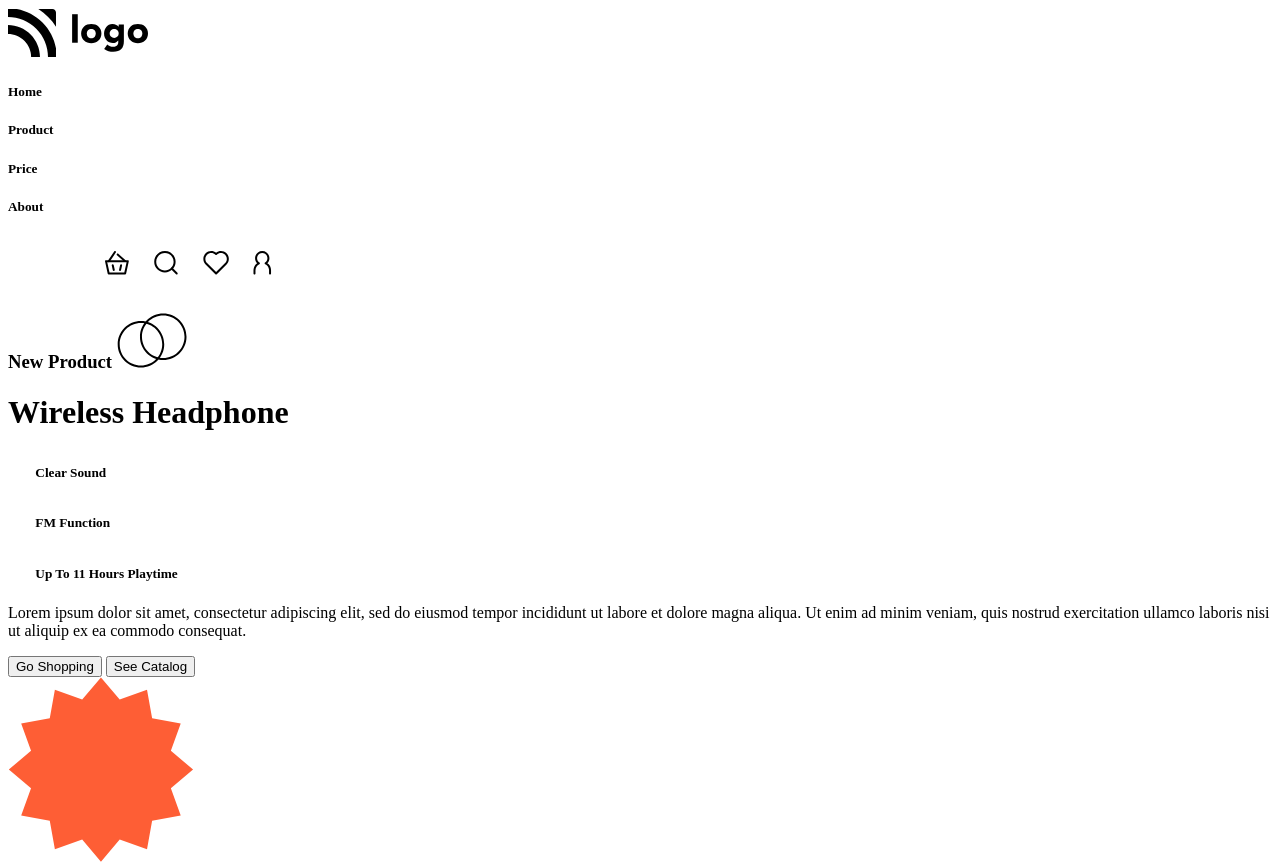
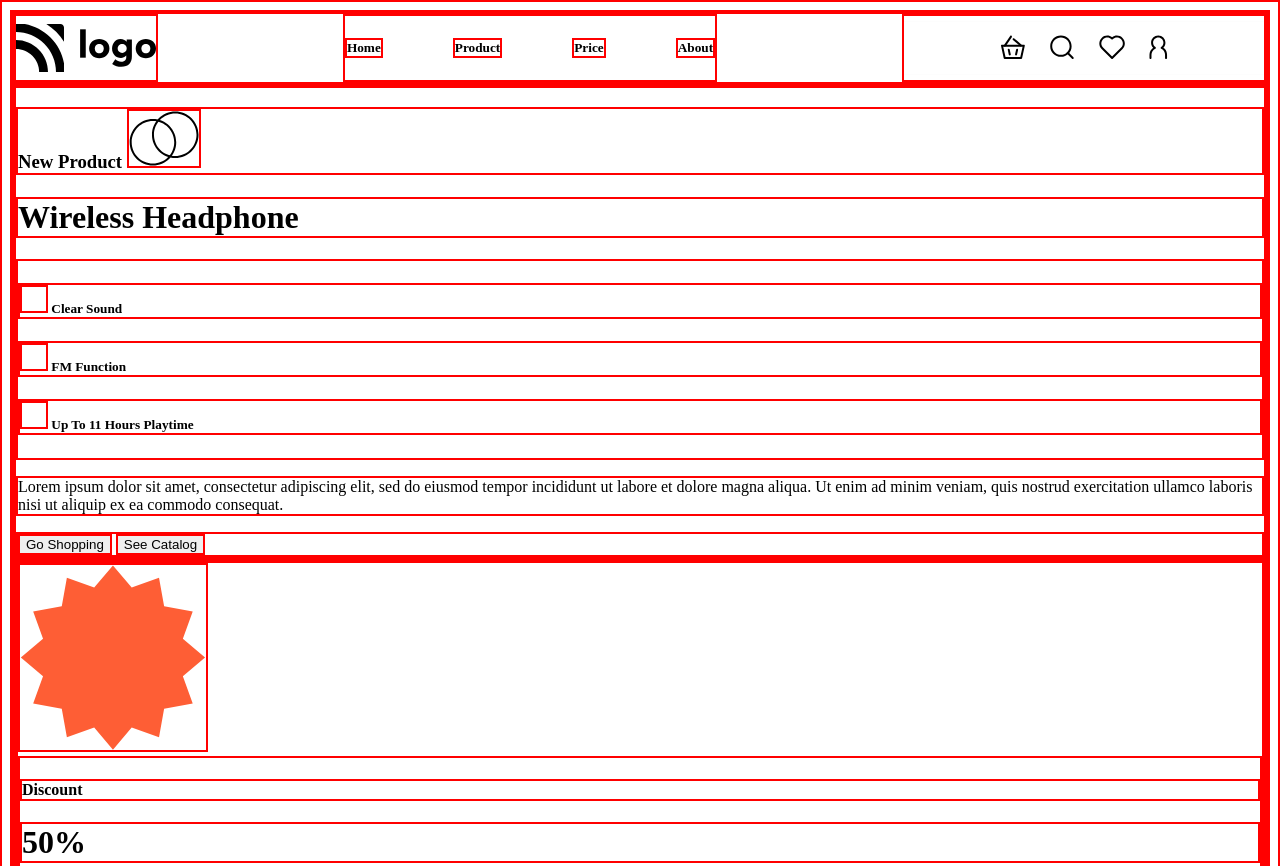
Before and after one commit to tayabajmal/live-class-project-7, a website: page index.html in a window 1280 px wide. Shown: the top 866 px of the page. Drawn offline with Linux system fonts and the light colour scheme.

Commit message:
Work on the navbar, straightend it up and increse gap between navbar-items

```diff
--- a/css/index.css
+++ b/css/index.css
@@ -0,0 +1,13 @@
+*{
+    border: 2px solid red;
+}
+
+.nav-bar{
+  display: flex;
+  justify-content: space-between;
+}
+
+.nav-items{
+    display: flex;
+    gap: 70px;
+}
--- a/index.html
+++ b/index.html
@@ -14,7 +14,7 @@
     <title>Product Home Page</title>
   </head>
   <body>
-    <nav>
+    <nav class="nav-bar">
       <img src="./images/logo.svg" alt="logo" />
       <div class="nav-items">
         <h5 class="nav-item active-item">Home</h5>
```
Also changed, not shown: README.md.
